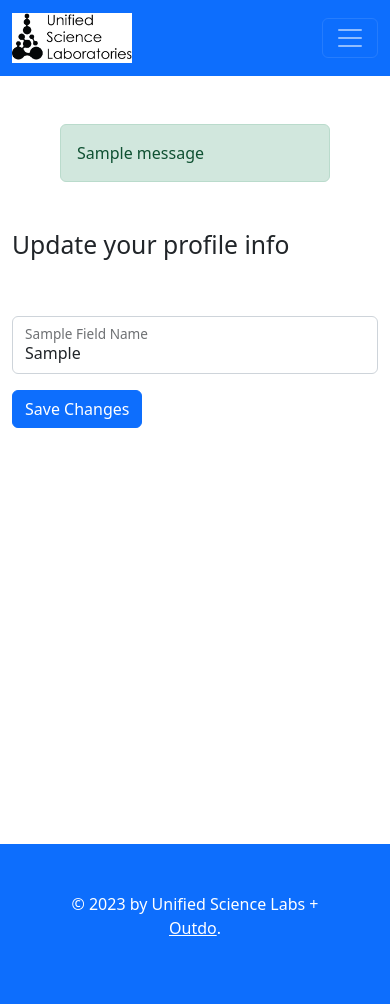
After one commit to bharding216/labs, a Python web app: template project/templates/update_lab.html in a window 390 px wide. The commit adds this page. Run offline with Jinja, Linux system fonts and the light colour scheme; the template is opened without the code that fills it: most values are stand-ins (such as "Sample title", 1, 10 or a date in 2020); one stand-in notice (Sample message) is shown.

Commit message:
Add the profile edit feature for providers
The feature where providers can edit their pricing and test offerings will be next. Also included in this commit is a revised pattern requirement on the phone number collected for new users/requestors.

```diff
--- a/project/templates/new_user_booking.html
+++ b/project/templates/new_user_booking.html
@@ -157,10 +157,10 @@
 
 
         <div class="form-floating mb-3 col-md-8 col-lg-6">
-            <input type="tel" class="form-control" name="phone" value="{{ phone }}"
-                placeholder="Phone Number" pattern="[0-9]{3}-[0-9]{3}-[0-9]{4}" maxlength="12"/>
+            <input type="tel" class="form-control" id="phone" name="phone" value="{{ phone }}"
+                placeholder="Phone Number" maxlength="15"/>
             <label for="phone">Phone Number</label>
-            <p class="mx-1"><small>Format: 123-456-7890</small></p>
+            <p class="mx-1"><small>Format: +1-555-555-5555</small></p>
         </div>
 
         <div class="form-floating mb-3 col-md-8 col-lg-6">
--- /dev/null
+++ b/project/templates/update_lab.html
@@ -0,0 +1,95 @@
+{% extends "base.html" %}
+
+{% block title %}USL | Update Profile{% endblock %}
+
+{% block content %}
+
+<div class="container my-5">
+    {% with messages = get_flashed_messages(with_categories=True) %}
+    {% if messages %}
+            {% for category, message in messages %}
+                {% if category == 'success' %}
+                    <div class="alert alert-success mx-5" role="alert">
+                        {{ message }}
+                    </div>
+                {% else %}
+                    <div class="alert alert-danger mx-5" role="alert">
+                        {{ message }}
+                    </div>
+                {% endif %}
+            {% endfor %}
+    {% endif %}
+    {% endwith %}
+</div>
+
+<div class="container mt-5">
+    <div class="row">
+        <div class="col">
+            <h2>Update your profile info</h2>
+        </div>
+    </div>
+</div>
+
+
+<div class="container my-5">
+
+    <div>
+        <form action="{{ url_for('views.update_lab', id=lab_object.id, field_name=field_name) }}"
+                method="POST">
+            <input type="hidden" name="id" value="{{ lab_object.id }}">
+            <input type="hidden" name="field_name" value="{{ field_name }}">
+
+
+                {% if field_name == 'password' %}
+
+                <div class="form-floating mb-3 col-md-8 col-lg-6">
+
+                    <input type="text"
+                           name="{{ field_name }}"
+                           id="{{ field_name }}"
+                           class="form-control"
+                           placeholder="Enter Password">
+                    <label for="{{ field_name }}">Enter Password</label>
+
+                </div>
+
+                <div class="form-floating mb-3 col-md-8 col-lg-6">
+
+                    <input type="text"
+                           name="password2"
+                           id="password2"
+                           class="form-control"
+                           placeholder="Confirm Password">
+                    <label for="password2">Confirm Password</label>
+
+                </div>
+
+                {% else %}
+
+                <div class="form-floating mb-3 col-md-8 col-lg-6">
+
+                    <input type="text"
+                           class="form-control"
+                           name="{{ field_name }}"
+                           value="{{ lab_object[field_name] }}"
+                           placeholder="{{ field_name|title }}">
+
+                    <!--returns a title-cased string-->
+                    <label for="{{ field_name }}">{{ field_name|title }}</label>
+
+                </div>
+
+                {% endif %}
+
+
+
+            </div>
+
+            <input type="submit" class="btn btn-primary" value="Save Changes">
+
+        </form>
+    </div>
+
+
+</div>
+{% endblock %}
```
Also changed, not shown: project/templates/provider_settings.html (+11 -6 lines), project/views.py (+64 -1 lines), 1 other file.
